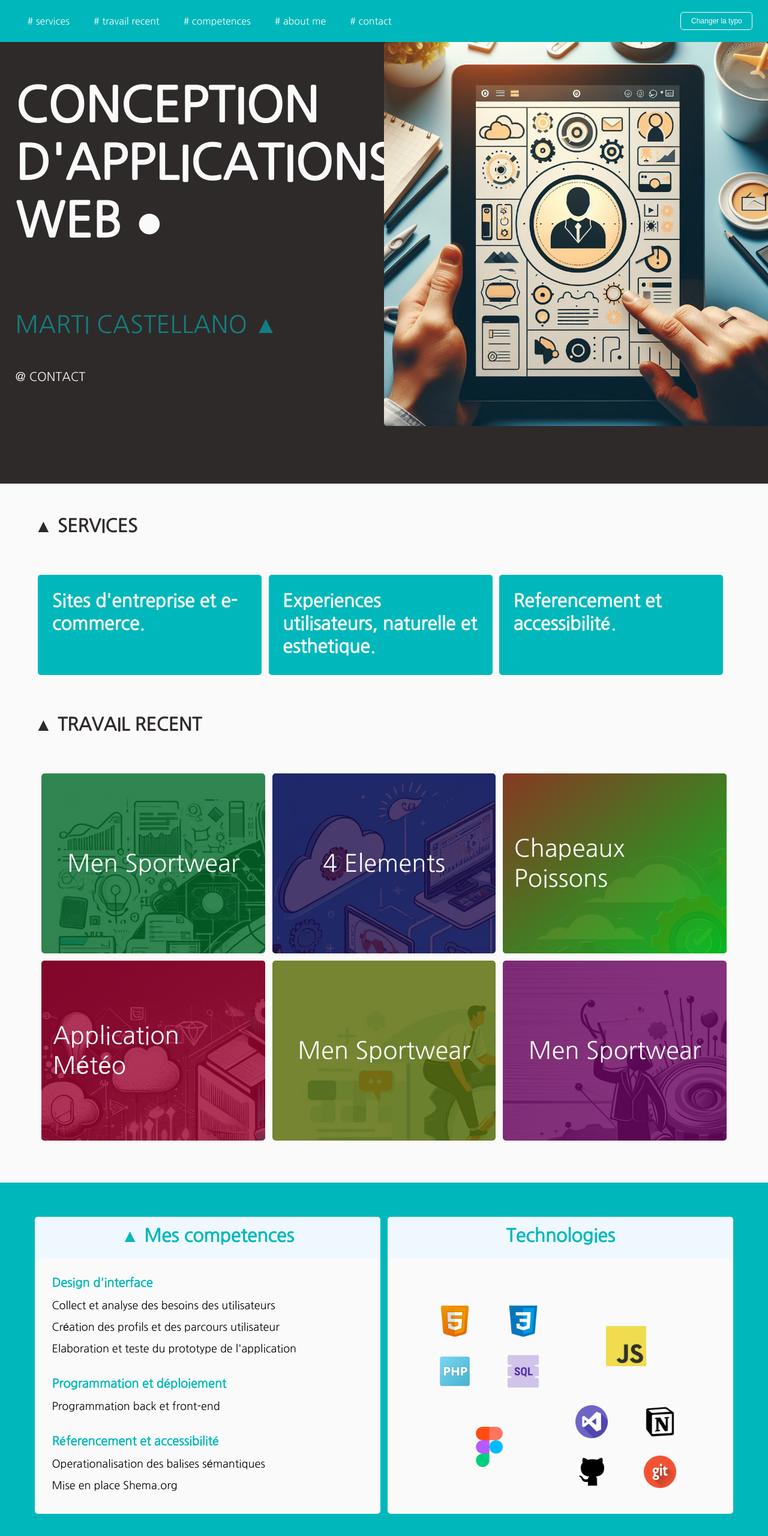
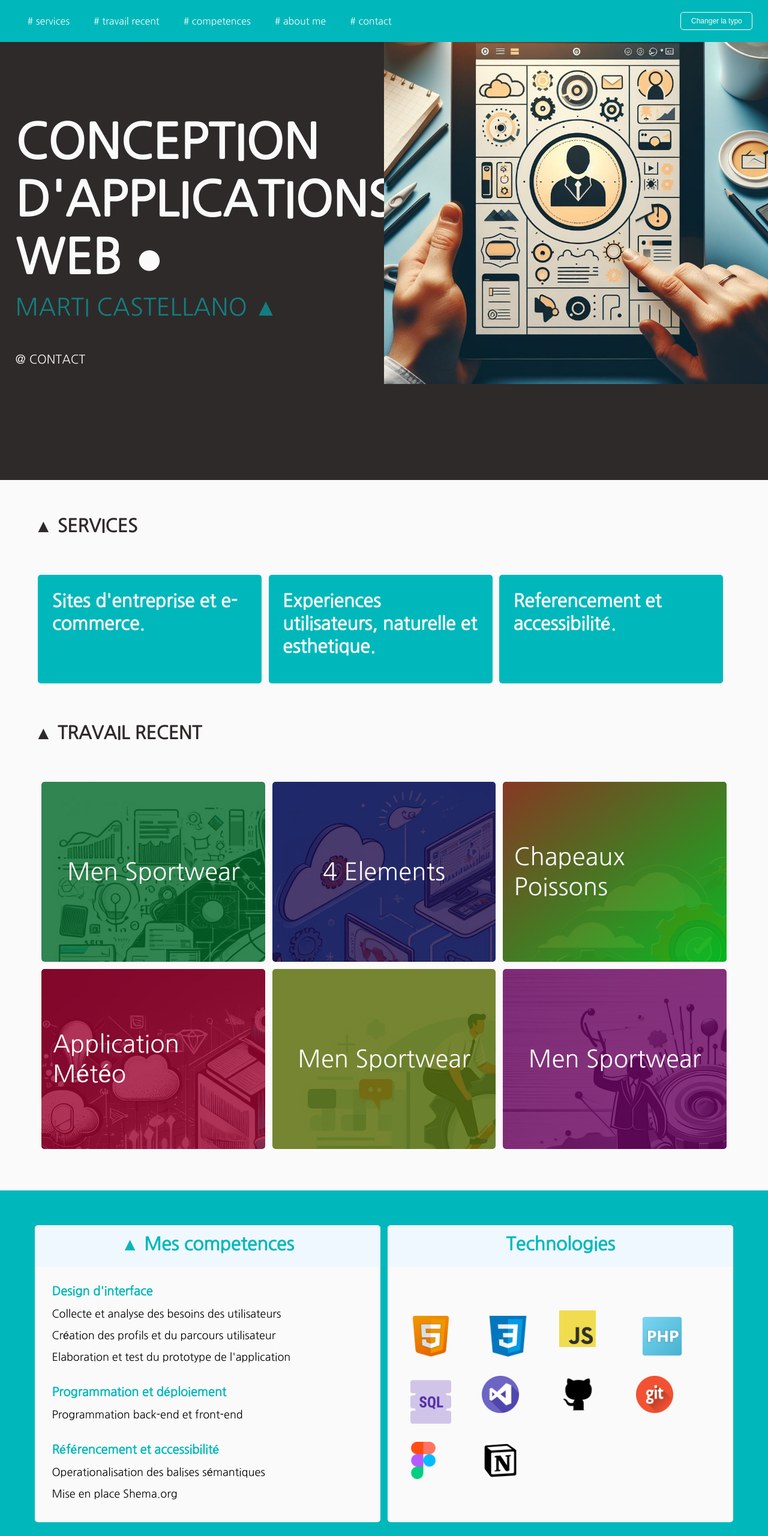
Before and after one commit to itdeveloppement/Portofolio, a website: page index.html in a window 1280 px wide. Shown: the top 2560 px of the page at 60% size. Drawn offline with Linux system fonts and the light colour scheme.

Commit message:
en-cours-9

```diff
--- a/assets/css/style.css
+++ b/assets/css/style.css
@@ -58,16 +58,6 @@ main {
     flex-wrap: wrap;
 }
 
-.justifyBetween {
-    justify-content: space-between;
-}
-.align-center{
-    align-items: center;
-}
-.justifyAround {
-    justify-content: space-around;
-}
-
 /* gestion des lien */
 
 /* etat initial */
@@ -85,12 +75,6 @@ main {
 
 /*largeur des sections sur une base de 12 colonnes*/
 
-.container-1200{
-    max-width: 1200px;
-    margin-left: auto;
-    margin-right: auto;
-}
-
 /* title */
 .title-h3 {
     width: 100%;
@@ -101,9 +85,9 @@ main {
     padding: 5% 0 5% 0;
 }
 .title-h4 {
-    margin-bottom: 2%;
+    margin-bottom: 20px;
+    font-size: 30px;
 }
-
 
 /*HEADER*/
 .nav-ul {
@@ -184,27 +168,34 @@ main {
 
 /* HERO */
 .hero {
-    position: relative;
-    top: 70px;
+
     background-color: var(--colorUn);
     width: 100%;
-    height: 92vh;
+    height: 100vh;
 }
 
 /* hero accroche */
+.hero__titre {
+    width: 50%;
+    align-content: center;
+    padding: 2%;
+}
 
 .hero__title-h1{
     color: var(--colorTrois);
     font-size: 80px;
     text-transform: uppercase;
     line-height: 1.2;
-    margin-bottom: 100px;
+    margin-bottom: 10px;
+
 }
 .hero__para {
-    color: var(--colorTrois);
+    width: 100%;
     font-size: 40px;
     text-transform: uppercase;
     margin-bottom: 50px;
+    color: var(--colorDeux);
+    animation: colorFade 4s infinite;
 }
 .hero__address__para {
     color: rgb(6, 0, 0);
@@ -218,22 +209,16 @@ main {
 }
 /* hero image */
 
-.hero__titre {
-    width: 50%;
-    padding: 4.5% 2%;
-}
 .hero__images {
     width: 50%;
-    height: 92vh;
+    height: auto;
     overflow: hidden;
+    height: 100vh;
 
 }
-
 .hero__images-img {
     width: 100%;
     height: auto;
-    border-radius: var(--borderRadius);
-
 }
 
 /* animation texte */
@@ -249,19 +234,10 @@ main {
     }
 }
 
-.hero__para {
-    color: var(--colorDeux);
-    animation: colorFade 4s infinite; /* La couleur disparaîtra, apparaîtra et disparaîtra de nouveau toutes les 3 secondes */
-}
-
-
-
 /* services */
 .services {
-    padding: 5% 4.5% 0 4.5%;
+    padding: 0% 4.5% 0 4.5%;
     color: var(--colorTrois);
-
-
 }
 .services__container {
     width: 32%;
@@ -270,10 +246,6 @@ main {
     border-radius: var(--borderRadius);
     padding: 2%;
 }
-.services__title-h4 {
-    font-size: 30px;
-}
-
 
 /* projet */
 
@@ -403,34 +375,26 @@ main {
     background-color: rgba(240, 248, 255, 0.97);
     text-align: center;
     color: var(--colorDeux);
-    font-size: 30px;
     padding: 2%;
     margin:0;
     width: 100%;
     height: 70px;
     border-radius: 10px 10px 0 0;
-
-
 }
 .skills__contenair {
     width: 49.5%;
-    justify-content: space-between;
     border-radius: var(--borderRadius);
     background-color: var(--colorTrois);
-
-
 }
 .skills__contenair-skills {
     width: 49.5%;
     border-radius: var(--borderRadius);
     background-color: var(--colorTrois);
-
 }
 .skills__title-h5 {
     margin: 20px 0 0 0;
     font-size: 20px;
     color: var(--colorDeux);
-
 }
 .skills__nav-ul {
     line-height: 2;
@@ -441,20 +405,16 @@ main {
 
 /* grid */
 .container-grid {
-
-   justify-items: center;
-   align-items: center;
-   padding: 5% 10% 5% 10%;
+    padding: 5%;
     display: grid;
-    grid-template-columns: 1fr 1fr 1fr 1fr;
-    grid-template-rows: 1fr 1fr 1fr 1fr;
+    grid-template-columns: 1fr 1fr 1fr 1fr ;
+    grid-template-rows: 1fr 1fr 1fr;
     gap: 5px 5px;
     grid-auto-flow: row;
     grid-template-areas:
-      "logo-html logo-css logo-js logo-js . ."
-      "logo-php logo-sql logo-js logo-js . ."
-      "logo-figma logo-figma logo-visual logo-notion . ."
-      "logo-figma logo-figma logo-github logo-git . .";
+      "logo-html logo-css logo-js logo-php . ."
+      "logo-sql logo-visual logo-github logo-git . ."
+      "logo-figma logo-notion logo-autre1 logo-autre2. .";
   }
 
   .logo-js { grid-area: logo-js; }
@@ -481,16 +441,11 @@ main {
     width: 100%;
     height: auto;
   }
-  .logo-figma {
-    width: 30%;
+
+  .logo-html, .logo-css, .logo-php, .logo-sql {
+    width: 70%;
   }
-  .logo-js {
-    width: 30%;
-  }
-  .logo-html, .logo-css,  .logo-php, .logo-sql {
-    width: 60%;
-  }
-  .logo-notion, .logo-github, .logo-git, .logo-visual {
+  .logo-notion, .logo-github, .logo-git, .logo-visual, .logo-figma, .logo-js {
     width: 50%;
 
   }
@@ -506,15 +461,12 @@ main {
     width: 45%;
     line-height: 2;
 }
-.about__container-para>h4{
-    margin-bottom: 20px;
-  }
+
 .about__container-para>p{
   margin-bottom: 20px;
 }
 .about__container-img {
     text-align: center;
-
     width: 45%;
 }
 .about__container-img img {
@@ -523,20 +475,14 @@ main {
     border-radius: var(--borderRadius);
 }
 
-
-
 /*FOOTER*/
 /* contact */
 .footer {
     background-color: var(--colorUn);
-    padding: 5% 2%;
+    padding: 2%;
 }
-
-
 .footer__title-h4 {
     color: var(--colorTrois);
-    font-size: 20px;
-
 }
 .footer__nav {
     width: 50%;
@@ -546,18 +492,13 @@ main {
     padding-left: 2%;
 }
 .footer__address {
-    line-height: 2;
     width: 50%;
-}
-.footer-adresse__link {
-    padding-left: 2%;
 }
 .footer__mentions {
     width: 100%;
     color: var(--colorTrois);
     text-align: end;
 }
-
 
 /* responsive*/
 @media screen and (min-width:550px) and (max-width:747px){
@@ -566,7 +507,6 @@ main {
 
     .nav-central, .nav-right, .nav-bar #btn-typo {
         display: none;
-
     }
     .header-modal--is-open {
         transform: translateX(0);
@@ -578,5 +518,4 @@ main {
         width: 100%;
         text-align: end;
     }
-
 }
--- a/index.html
+++ b/index.html
@@ -66,23 +66,21 @@
         </section>
     </header>
 
-
+    <!-- MAIN -->
+    <main>
         <!-- hero accroche -->
         <section class="hero flex">
             <!-- accroche -->
-        <div class="hero__titre">
-            <h1 class="title-h1 hero__title-h1"> Conception<br> d'applications web ●</h1>
+            <div class="hero__titre flex">
+                <h1 class="title-h1 hero__title-h1">Conception<br> d'applications web ●</h1>
                 <p class="para hero__para">Marti Castellano ▲</p>
                 <a class="link hero__address__link" href="mailto:exemple@contact.com"><p class="para hero__address__para">@ contact</p></a>
             </div>
             <!-- image -->
             <div class="hero__images">
-            <img class="hero__images-img"src="./assets/images/banniere4.jpeg">
+                <img class="hero__images-img" src="./assets/images/banniere4.jpeg">
             </div>
         </section>
-
-        <!-- MAIN -->
-        <main>
         <!-- services -->
         <section class="services flex">
             <h3 class="title-h3 services__title-h3">▲ Services</h3>
@@ -100,7 +98,6 @@
                 </div>
             </div>
         </section>
-
         <!-- projet -->
         <section class="projet">
             <h3 class="title-h3 projet__title-h3">▲ travail recent</h3>
@@ -119,7 +116,7 @@
                     <img src="./assets/images/imagesTest/image2.jpeg">
                     <p class="container__filter-fix container__filter-bgk-2">4 Elements</p>
                     <div class="container__filter-moove container__filter-opa-2 container__filter-display flex">
-                            <p>Hotel d'exception en Finlande, Thaïlande, au Brésil et dans les Île du pacifique.</p>
+                        <p>Hotels d'exception : Finlande, Thaïlande, Brésil et dans les Île du pacifique.</p>
                         <a class="container__filter-btn-moove link" href="">Voir le site</a>
                     </div>
                 </div>
@@ -128,7 +125,7 @@
                     <img src="./assets/images/imagesTest/image3.jpeg">
                     <p class="container__filter-fix container__filter-bgk-3">Chapeaux Poissons</p>
                     <div class="container__filter-moove container__filter-opa-3 container__filter-display flex">
-                            <p>Quand la derision rencontre l'absurde</p>
+                        <p>Quand la dérision rencontre l'absurde</p>
                         <a class="container__filter-btn-moove link" href="">Voir le site</a>
                     </div>
                 </div>
@@ -171,15 +168,15 @@
                 <ul class="nav-ul skills__nav-ul">
                     <ul class="nav-ul">
                         <h5 class="title-h5 skills__title-h5">Design d'interface</h5>
-                            <li class="nav-li">Collect et analyse des besoins des utilisateurs</li>
-                            <li class="nav-li">Création des profils et des parcours utilisateur</li>
-                            <li class="nav-li">Elaboration et teste du prototype de l'application</li>
+                        <li class="nav-li">Collecte et analyse des besoins des utilisateurs</li>
+                        <li class="nav-li">Création des profils et du parcours utilisateur</li>
+                        <li class="nav-li">Elaboration et test du prototype de l'application</li>
                     </ul>
                     <h5 class="title-h5 skills__title-h5">Programmation et déploiement</h5>
                     <ul class="nav-ul">
-                            <li class="nav-li">Programmation back et front-end</li>
+                        <li class="nav-li">Programmation back-end et front-end</li>
                     </ul>
-                        <h5 class="title-h5 skills__title-h5">Réferencement et accessibilité</h5>
+                    <h5 class="title-h5 skills__title-h5">Référencement et accessibilité</h5>
                     <ul class="nav-ul">
                         <li class="nav-li">Operationalisation des balises sémantiques</li>
                         <li class="nav-li">Mise en place Shema.org</li>
@@ -187,7 +184,7 @@
                 </ul>
             </div>
             <div class="skills__contenair-skills flex">
-                    <h4 class="skills__title-h4">Technologies</h4>
+                <h4 class="title-h4 skills__title-h4">Technologies</h4>
                 <div class="container-grid flex">
                     <div class="logo-js"><img src="./assets/images/logo/logo-js.png" alt=""></div>
                     <div class="logo-html"><img src="./assets/images/logo/logo-html.png" alt=""></div>
@@ -199,6 +196,8 @@
                     <div class="logo-notion"><img src="./assets/images/logo/logo-notion.png" alt=""></div>
                     <div class="logo-github"><img src="./assets/images/logo/logo-github.png" alt=""></div>
                     <div class="logo-git"><img src="./assets/images/logo/logo-git.png" alt=""></div>
+                    <div class="logo-autre1"></div>
+                    <div class="logo-autre2"></div>
                 </div>
             </div>
         </section>
@@ -209,17 +208,14 @@
                 <div class="about__container-para" >
                     <h4>Ecouter, comprendre, créer.</h4>
                     <p>J'aime saisir et comprendre le comportement et les besoins des utilisateurs et des clients.</p>
-                        <p>J'aime donner naisssance a des applications qui correspondent au plus grand nombre d'usager, qui captivent, impliquent et permettent d'interagir de manière fluide et naturelle.</p>
+                    <p>J'aime donner naisssance a des applications qui correspondent au plus grand nombre d'usagers, qui captivent, impliquent et permettent d'interagir de manière fluide et naturelle.</p>
                 </div>
                 <div class="about__container-img">
                     <img src="./assets/images/imagesTest/image3.jpeg">
                 </div>
             </div>
-
         </section>
-
     </main>
-
     <!-- FOOTER -->
     <footer class="footer flex">
         <nav class="footer__nav" >
@@ -227,20 +223,19 @@
             <ul class="nav-ul footer__nav-ul">
                 <li class="nav-li"><a class="link" href=""># services</a></li>
                 <li class="nav-li"><a class="link" href=""># travail recent</a></li>
-                    <li class="nav-li"><a class="link" href=""># competences</a></li>
+                <li class="nav-li"><a class="link" href=""># compétences</a></li>
                 <li class="nav-li"><a class="link" href=""># about me</a></li>
                 <li class="nav-li"><a class="link" href=""># contact</a></li>
             </ul>
         </nav>
         <address class="address footer__address">
             <h4 class="title-h4 footer__title-h4">Contact</h4>
-                <a class="link footer-adresse__link" href="mailto:exemple@contact.com">Mail : exemple@contact.com</a>
+            <a class="link footer-adresse__link" href="mailto:exemple@contact.com">exemple@contact.com</a>
         </address>
         <p class="footer__mentions">Marti Castellano 2024 ©</p>
     </footer>
 
     <!-- lien fichier js-->
-    <script src="./assets/js/swiper-bundle.min.js"></script>
     <script src="./assets/js/app.js" defer></script>
 </body>
 </html>
```
Lines whose indentation alone changed are shown as unchanged.
